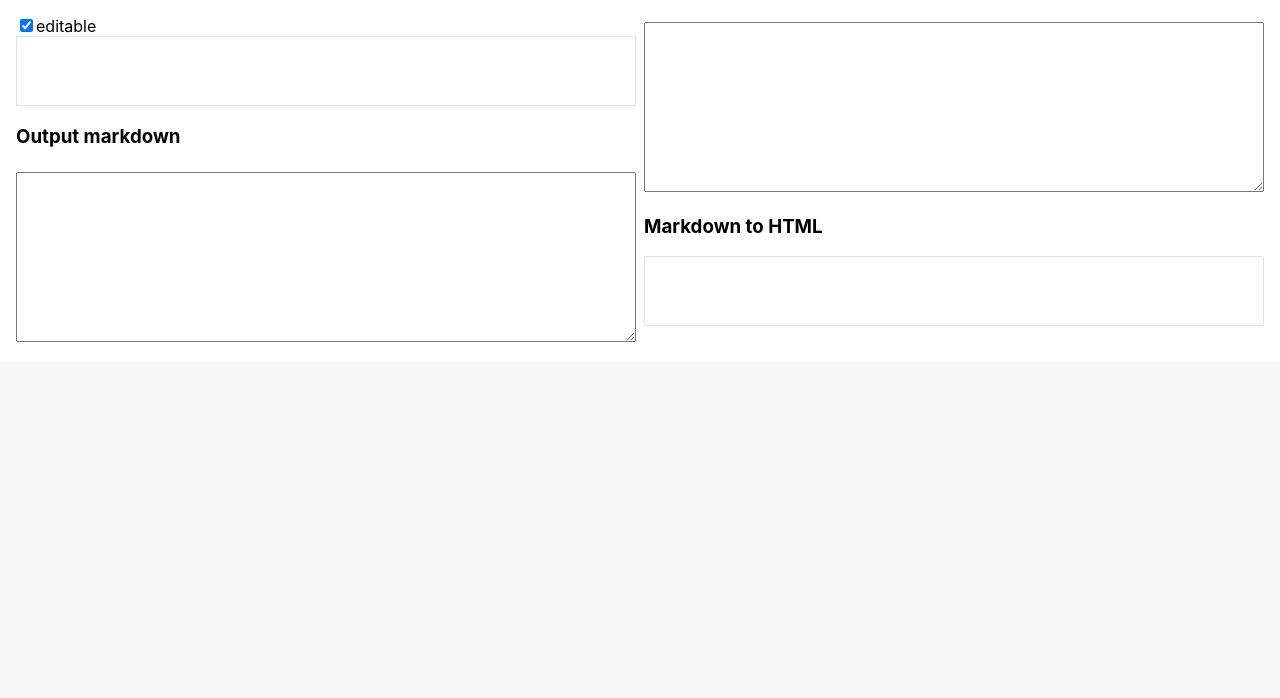
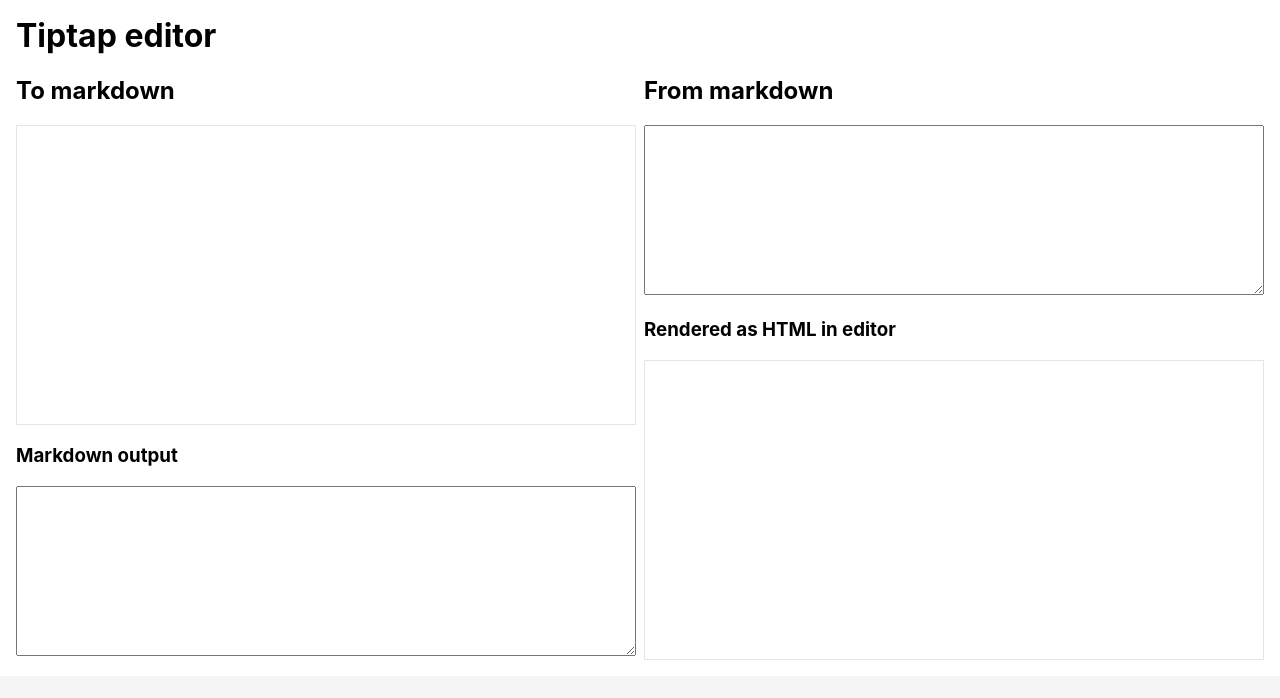
Before and after one commit to hontas/tiptap-editor, a React (Create React App) app: page / in a window 1280 px wide. Shown: the top 698 px of the page. Built offline with nearby package versions, Linux system fonts and the light colour scheme; what highlightjs-cypher would draw is missing.

Commit message:
prepare for deploy

```diff
--- a/src/App.css
+++ b/src/App.css
@@ -5,17 +5,25 @@ body {
 .App {
   background-color: white;
   padding: 1em;
+}
+
+h1,
+h2 {
+  margin-top: 0;
+}
+
+.columns {
   display: flex;
   gap: 8px;
+  flex-direction: column;
 }
 
-.App > div {
+.columns > div {
   flex: 1;
 }
 
-.App > label {
-  margin-top: 1em;
-  display: block;
+.tiptap {
+  min-height: 300px;
 }
 
 textarea.markdown-output,
@@ -25,5 +33,10 @@ textarea.markdown-input {
   font-size: small;
   line-height: 1.3;
   font-family: monospace;
-  margin-top: 0.5em;
 }
+
+@media (min-width: 768px) {
+  .columns {
+    flex-direction: row;
+  }
+}
--- a/src/App.tsx
+++ b/src/App.tsx
@@ -1,58 +1,53 @@
-import React, { useEffect } from "react";
+import React from "react";
 import "./App.css";
 import { Editor } from "./feature/Editor";
 import { htmlToMarkdown } from "./utils/htmlToMarkdown";
 import { markdownToHtml } from "./utils/markdownToHtml";
 import { ErrorBoundary } from "./components/ErrorBoundary";
 
-const STORAGE_KEYS = {
-  html: "tiptap-html",
-  md: "tiptap-markdown",
-};
+// const STORAGE_KEYS = {
+//   html: "tiptap-html",
+//   md: "tiptap-markdown",
+// };
 
-const setItem = (key: string, value: string) => {
-  localStorage.setItem(key, value);
-};
-const getItem = (key: string) => {
-  return localStorage.getItem(key);
-};
+// const setItem = (key: string, value: string) => {
+//   localStorage.setItem(key, value);
+// };
+// const getItem = (key: string) => {
+//   return localStorage.getItem(key);
+// };
 
 function App() {
   const textareaMdOutputRef = React.useRef<HTMLTextAreaElement>(null);
-  const [isEditMode, setEditMode] = React.useState(true);
-  const [html, setHtml] = React.useState("");
+  // const [html, setHtml] = React.useState("");
   const [markdown, setMarkdown] = React.useState("");
 
-  useEffect(() => {
-    const savedHtml = getItem(STORAGE_KEYS.html);
-    const savedMd = getItem(STORAGE_KEYS.md);
+  // useEffect(() => {
+  //   const savedHtml = getItem(STORAGE_KEYS.html);
+  //   const savedMd = getItem(STORAGE_KEYS.md);
 
-    if (savedHtml) setHtml(savedHtml);
-    if (savedMd) {
-      markdownToHtml(savedMd).then((vFile) => {
-        setMarkdown(vFile.toString());
-      });
-    }
-  }, []);
+  //   if (savedHtml) setHtml(savedHtml);
+  //   if (savedMd) {
+  //     markdownToHtml(savedMd).then((vFile) => {
+  //       setMarkdown(vFile.toString());
+  //     });
+  //   }
+  // }, []);
 
   return (
     <div className="App">
+      <h1>Tiptap editor</h1>
+
+      <div className="columns">
         <div>
-        <label>
-          <input
-            type="checkbox"
-            checked={isEditMode}
-            onChange={() => setEditMode((prev) => !prev)}
-          />
-          editable
-        </label>
+          <h2>To markdown</h2>
           <ErrorBoundary name={"editable Editor"}>
             <Editor
-            editable={isEditMode}
-            content={html}
+              editable
+              // content={html}
               onUpdate={(html) => {
                 if (html !== "<p></p>") {
-                setItem(STORAGE_KEYS.html, html);
+                  // setItem(STORAGE_KEYS.html, html);
                   if (textareaMdOutputRef.current) {
                     textareaMdOutputRef.current.value = htmlToMarkdown(html);
                   }
@@ -60,7 +55,8 @@ function App() {
               }}
             />
           </ErrorBoundary>
-        <h3>Output markdown</h3>
+          <h3>Markdown output</h3>
+
           <textarea
             ref={textareaMdOutputRef}
             className="markdown-output"
@@ -69,19 +65,25 @@ function App() {
           />
         </div>
         <div>
+          <h2>From markdown</h2>
           <textarea
             className="markdown-input"
-          value={markdown}
+            // value={markdown}
             rows={10}
             onChange={(e) => {
               setMarkdown(e.target.value);
-            setItem(STORAGE_KEYS.md, e.target.value);
+              markdownToHtml(e.target.value).then((vFile) =>
+                setMarkdown(vFile.toString()),
+              );
+
+              // setItem(STORAGE_KEYS.md, e.target.value);
             }}
           />
-        <h3>Markdown to HTML</h3>
+          <h3>Rendered as HTML in editor</h3>
           <ErrorBoundary name={"uneditable Editor"}>
             <Editor editable={false} content={markdown} />
           </ErrorBoundary>
+        </div>
       </div>
     </div>
   );
--- a/src/feature/Editor/Tiptap.tsx
+++ b/src/feature/Editor/Tiptap.tsx
@@ -1,6 +1,5 @@
 import { useCallback, useEffect, useRef } from "react";
 import {
-  FloatingMenu,
   BubbleMenu,
   EditorEvents,
   useEditor,
@@ -55,7 +54,7 @@ export const Tiptap = ({ editable, content, onUpdate }: EditorProps) => {
     <>
       <EditorContent editor={editor} />
 
-      <FloatingMenu editor={editor}>This is the floating menu</FloatingMenu>
+      {/* <FloatingMenu editor={editor}>This is the floating menu</FloatingMenu> */}
       <BubbleMenu editor={editor}>
         <BubbleMenuContent editor={editor} />
       </BubbleMenu>
```
Also changed, not shown: 1 other file (tests, documents, lock files or other folders). Lines whose indentation alone changed are shown as unchanged.
